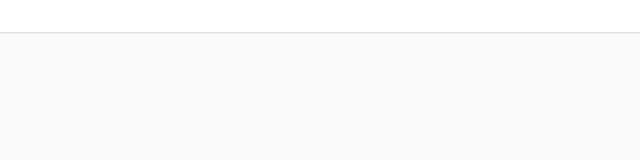
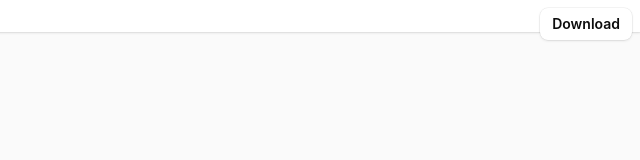
Before and after one commit to ahappysloth/OnRenderPDFLink, a plain HTML site: page index.html in a window 1280 px wide. Shown: the full height of the page, 640-1280 px from the left. Drawn offline with Linux system fonts and the light colour scheme.

Commit message:
Update index.html

```diff
--- a/index.html
+++ b/index.html
@@ -9,10 +9,6 @@
     body {
       background-color: #fafafa;
       margin: 0!important;
-    }
-
-    #download {
-      display: none; /* Hide the button in the webpage */
     }
 
     .pdf-header {
@@ -28,18 +24,22 @@
     }
 
     button#download {
+	  position: fixed;
+          z-index: 10;
 	  border-radius: 0.5rem;
 	  font-size: 14px;
 	  font-weight: 600;
 	  line-height: 1.5rem;
 	  color: #0d0d0d;
 	  border: none;
-      font-family: 'Inter', sans-serif;
+	  font-family: 'Inter', sans-serif;;
 	  padding: 0px 12px;
 	  height: 32px;
 	  background: #ffffff;
+	  top: 8px;
+	  right: 8px;
+	  box-shadow: 0 0 0 0.5px rgba(0, 0, 0, 0.08), 0 1px 2.5px rgba(0, 0, 0, 0.1);
 	  cursor: pointer;
-      z-index: 10;
 	}
 
 	button#download:hover {
```
Lines whose indentation alone changed are shown as unchanged.
